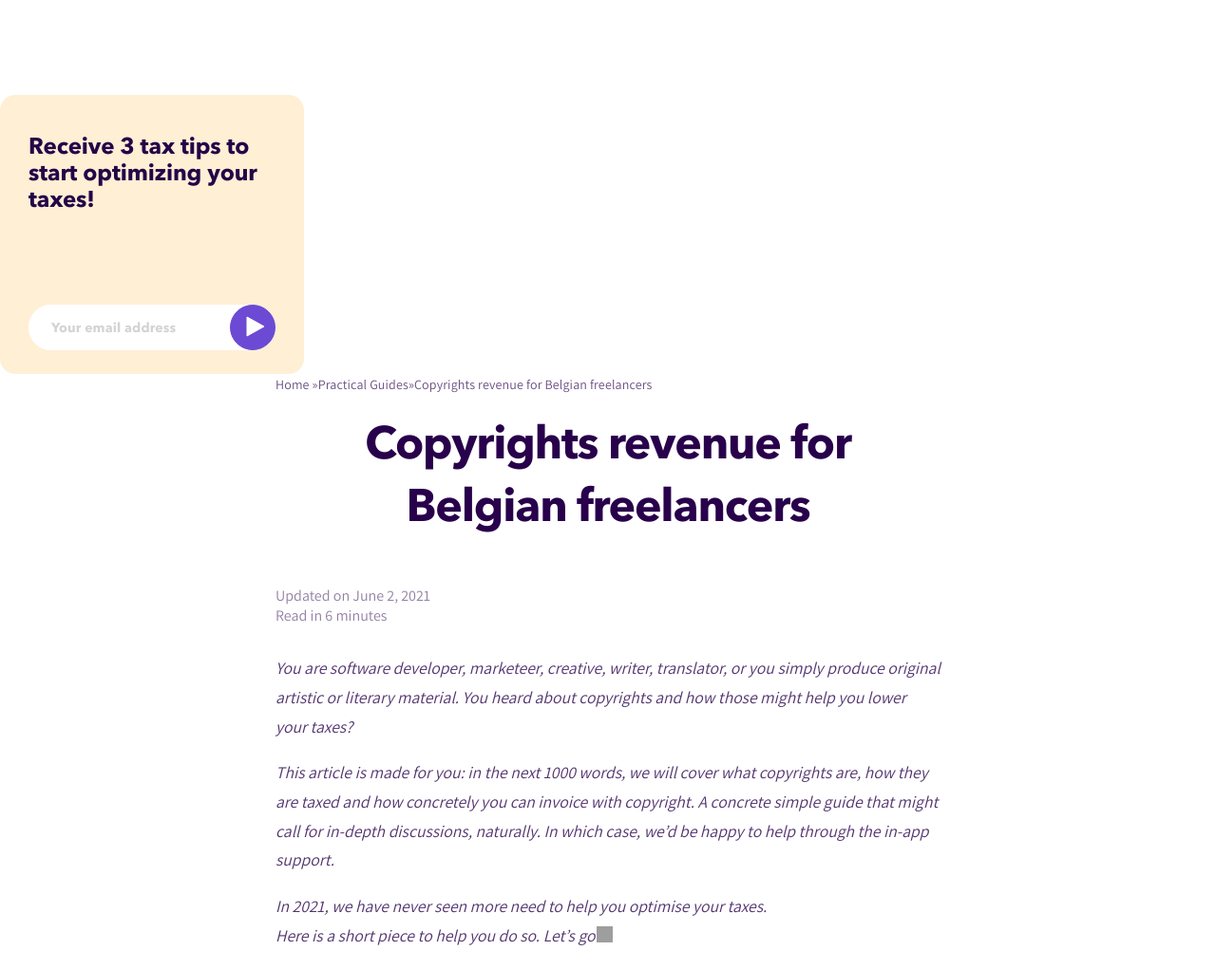
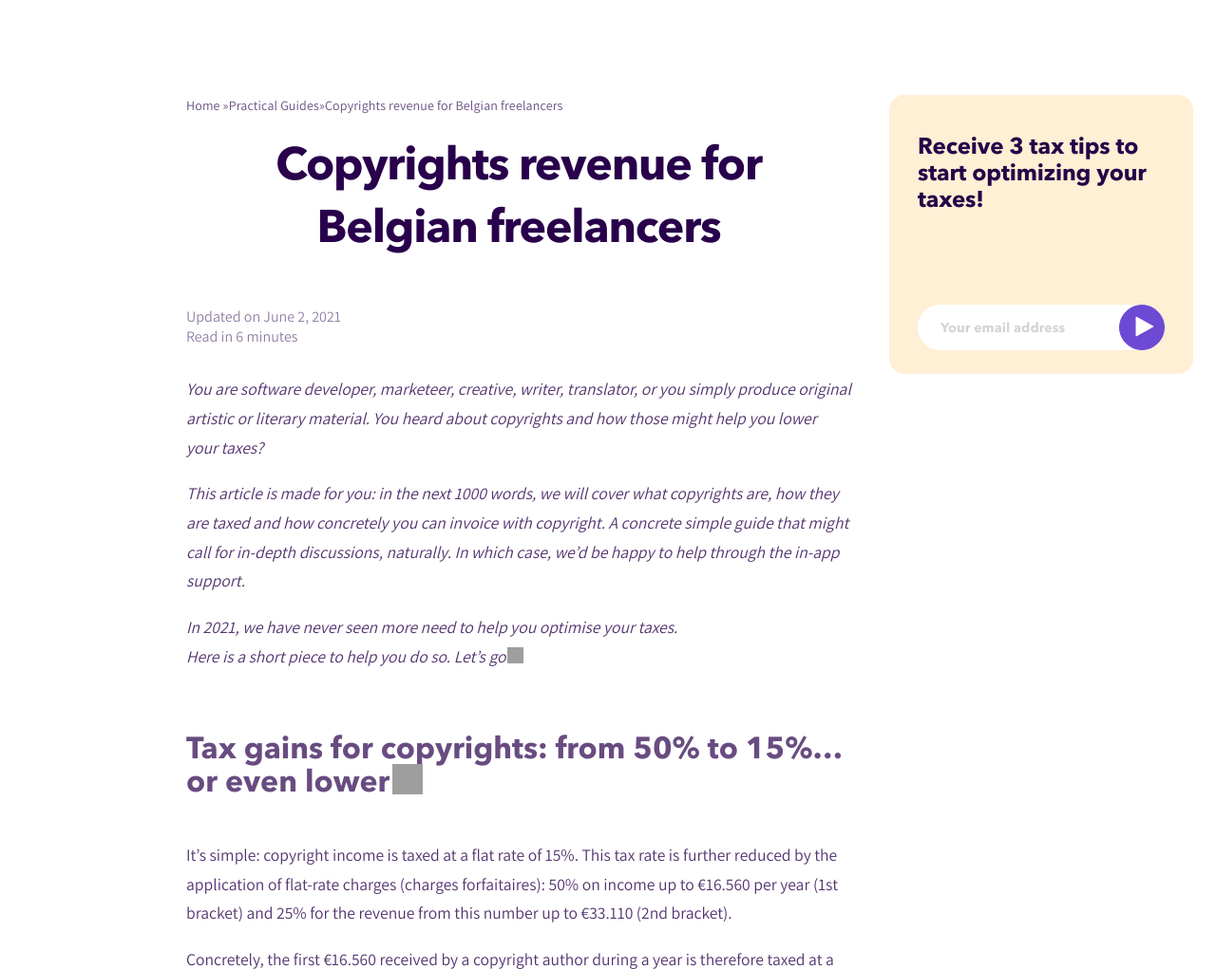
Before and after one commit to Torfeltorfel/CodingChallenge, a React app: page / in a window 1280 px wide. Shown: the top 1021 px of the page at 95% size. Built offline with nearby package versions, Linux system fonts and the light colour scheme; grey boxes are pictures that could not be loaded.

Commit message:
💄 Add stickiness & align-right

```diff
--- a/src/Blog.css
+++ b/src/Blog.css
@@ -1,8 +1,15 @@
+.App {
+  padding: 0 1.5rem;
+  display: grid;
+  grid-template-columns: 3fr 1fr;
+}
+
 .container--blog {
   width: 700px;
 }
 .blogpost-content {
   margin-top: 100px;
+  justify-self: end;
 }
 
 /* breadcrumb stuff */
@@ -48,7 +55,7 @@ span.breadcrumb_last,
   line-height: 175%;
 }
 .articlepiece h2 {
-  font-family: 'Avenir Next';
+  font-family: "Avenir Next";
   font-size: 32px;
   padding: 0;
   padding-top: 40px;
@@ -57,7 +64,7 @@ span.breadcrumb_last,
   color: rgba(40, 0, 75, 0.7);
 }
 .articlepiece h3 {
-  font-family: 'Avenir Next';
+  font-family: "Avenir Next";
   font-size: 24px;
   padding: 0;
   padding-top: 30px;
@@ -143,7 +150,7 @@ span.breadcrumb_last,
   transition: 0.3s;
   z-index: 2000;
   text-decoration: none;
-  font-family: 'Avenir Next';
+  font-family: "Avenir Next";
   font-size: 16px;
   letter-spacing: -0.005em;
 }
--- a/src/Blog.js
+++ b/src/Blog.js
@@ -1,11 +1,10 @@
-import './Blog.css';
-import StickyBanner from './components/stickyBanner/StickyBanner.js';
+import "./Blog.css";
+import StickyBanner from "./components/stickyBanner/StickyBanner.js";
 
 function Blog() {
   return (
     <div className="App">
       <div className="blogpost-content">
-        <StickyBanner />
         <div className="container container--blog">
           <div className="breadcrumbs">
             <p id="breadcrumbs">
@@ -65,7 +64,7 @@ function Blog() {
                 In 2021, we have never seen more need to help you optimise your
                 taxes.
                 <br />
-                Here is a short piece to help you do so.{' '}
+                Here is a short piece to help you do so.{" "}
               </em>
               <em>
                 Let’s go
@@ -122,7 +121,7 @@ function Blog() {
             </h3>
             <p>
               Special taxation for copyrights is only applicable as such to
-              <strong>natural persons</strong>(<em>personnes physiques</em> or{' '}
+              <strong>natural persons</strong>(<em>personnes physiques</em> or{" "}
               <em>eenmanszaken</em>). When harvested by limited companies,
               revenue from creative work are not accounted for separately.
             </p>
@@ -255,7 +254,7 @@ function Blog() {
             <p>
               The VAT rate for operations for transfer of copyrights is
               determined according to the rules set in art. 18, § 1st, 7° of the
-              Belgian VAT code. In most cases,{' '}
+              Belgian VAT code. In most cases,{" "}
               <strong>it will be 6% or 21%</strong>, depending on the type of
               work rendered.
             </p>
@@ -434,6 +433,7 @@ function Blog() {
           </div>
         </div>
       </div>
+      <StickyBanner />
     </div>
   );
 }
--- a/src/components/stickyBanner/stickyBanner.css
+++ b/src/components/stickyBanner/stickyBanner.css
@@ -9,6 +9,7 @@
   flex-direction: column;
   justify-content: space-between;
   position: sticky;
+  top: 100px;
 }
 
 .containerStickyBanner--headline {
```
